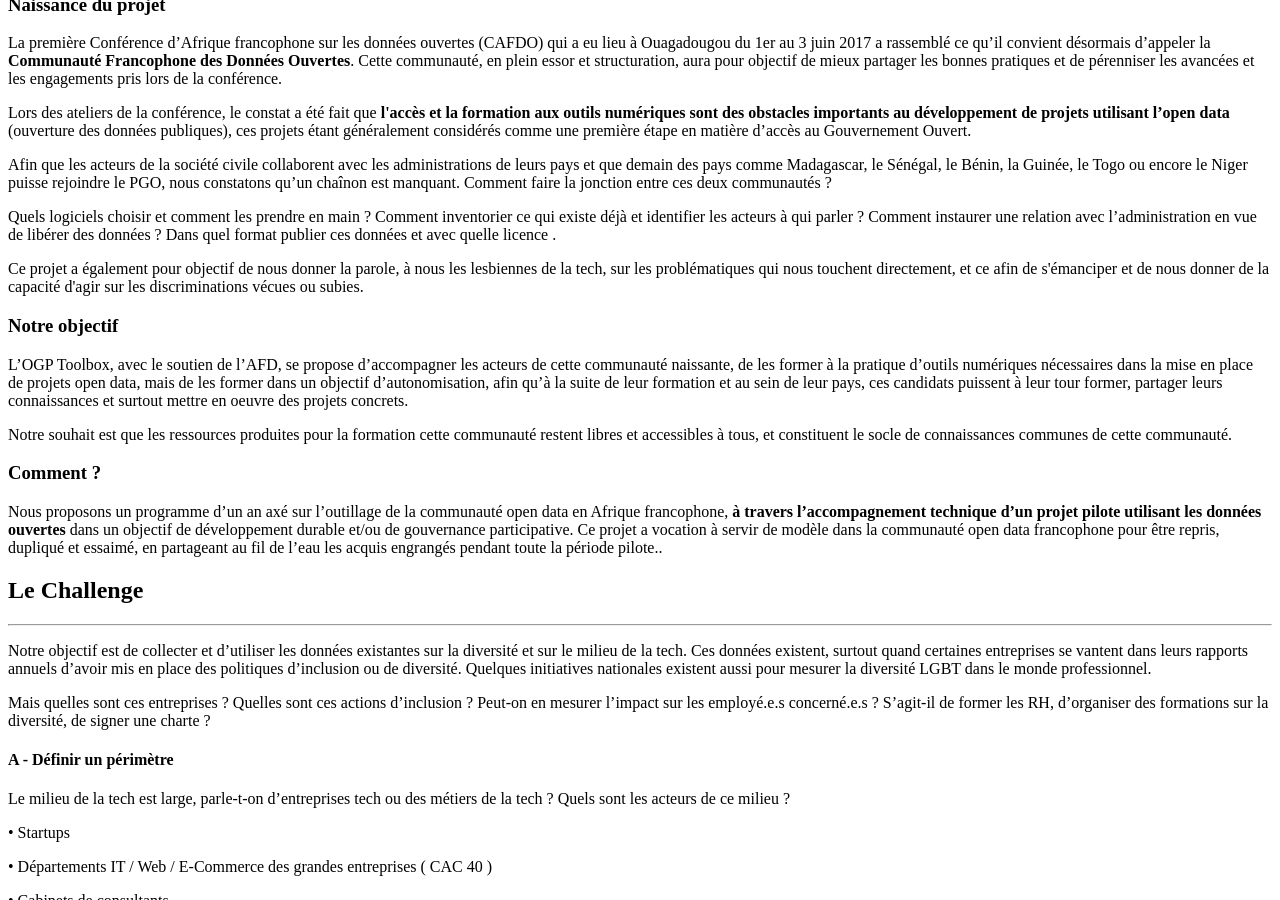
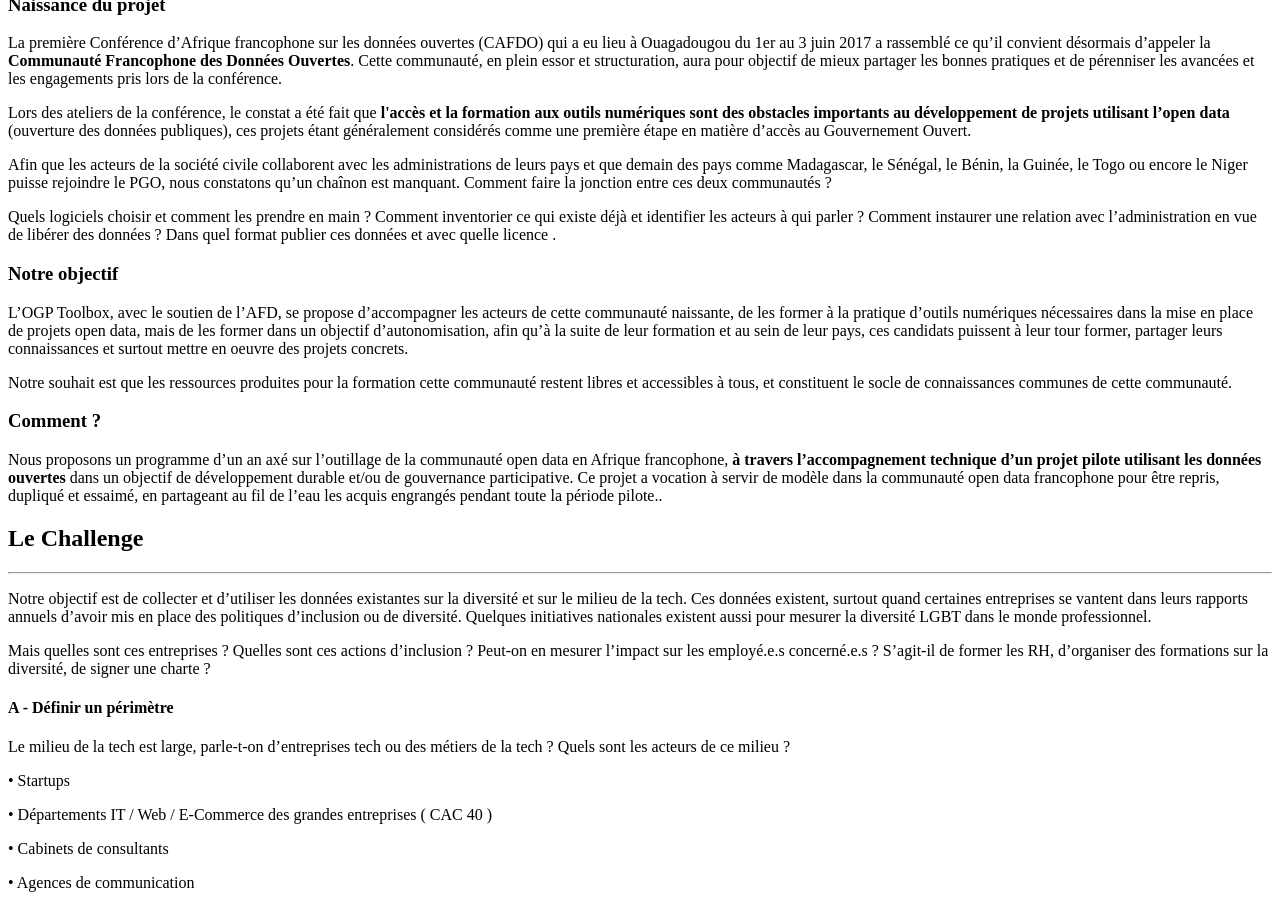
Before and after one commit to ogptoolbox/aap, a Jekyll site: the page built from index.html, in a window 1280 px wide and 900 px high, scrolled down 303 px. Built offline with Jekyll 4.4.1, drawn with Linux system fonts in a browser that asks for light colours.

Commit message:
Update intro.html

```diff
--- a/_includes/intro.html
+++ b/_includes/intro.html
@@ -19,8 +19,6 @@
                     <p>Afin que les acteurs de la société civile collaborent avec les administrations de leurs pays et que demain des pays comme Madagascar, le Sénégal, le Bénin, la Guinée, le Togo ou encore le Niger puisse rejoindre le PGO, nous constatons qu’un chaînon est manquant. Comment faire la jonction entre ces deux communautés ?</p>
 
                     <p>Quels logiciels choisir et comment les prendre en main ? Comment inventorier ce qui existe déjà et identifier les acteurs à qui parler ? Comment instaurer une relation avec l’administration en vue de libérer des données ? Dans quel format publier ces données et avec quelle licence .</p>
-
-                    <p>Ce projet a également pour objectif de nous donner la parole, à nous les lesbiennes de la tech, sur les problématiques qui nous touchent directement, et ce afin de s'émanciper et de nous donner de la capacité d'agir sur les discriminations vécues ou subies.</p>
                 </div>
                 <div class="col-lg-4">
                     <h3>Notre objectif</h3>
```
